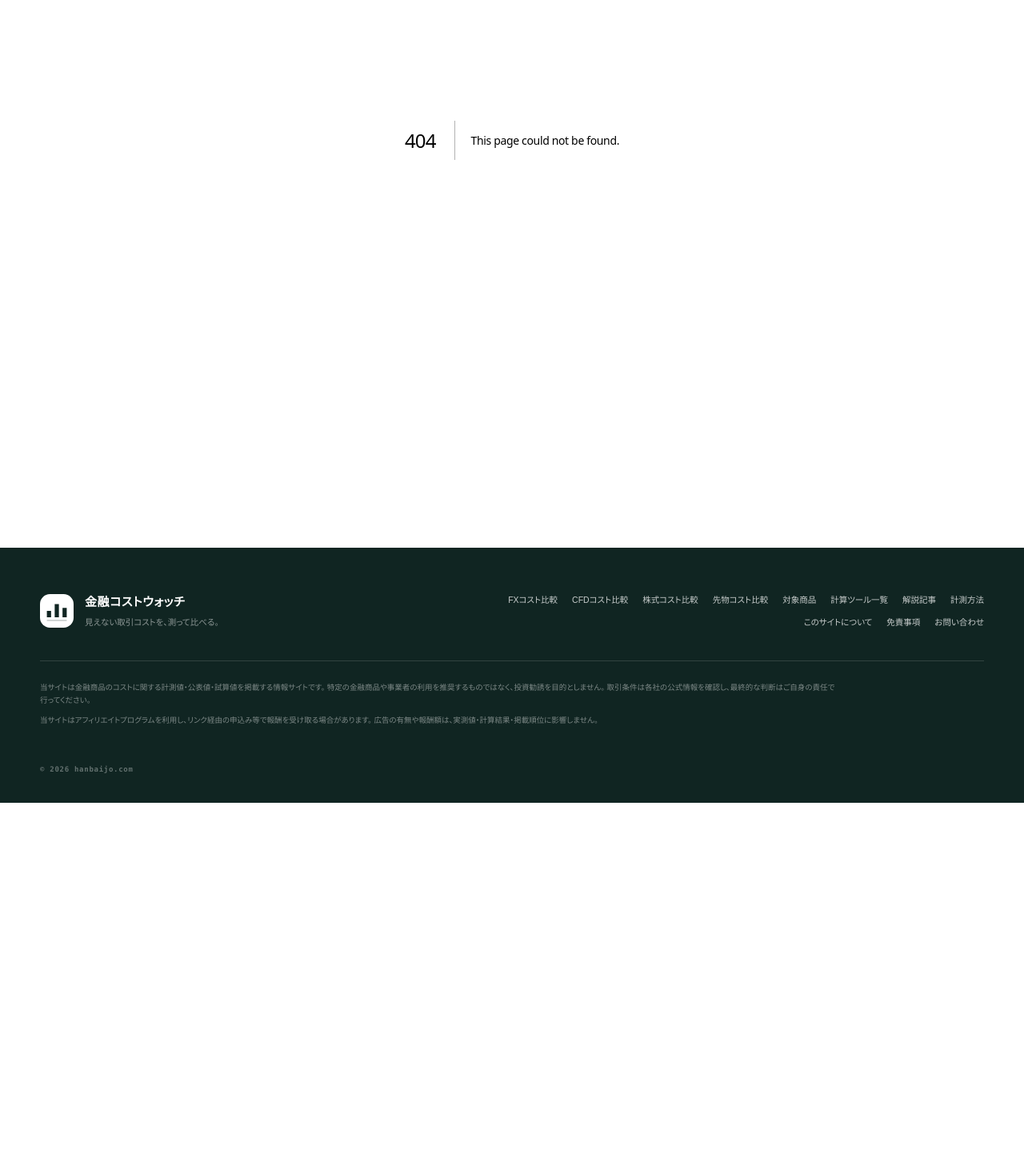
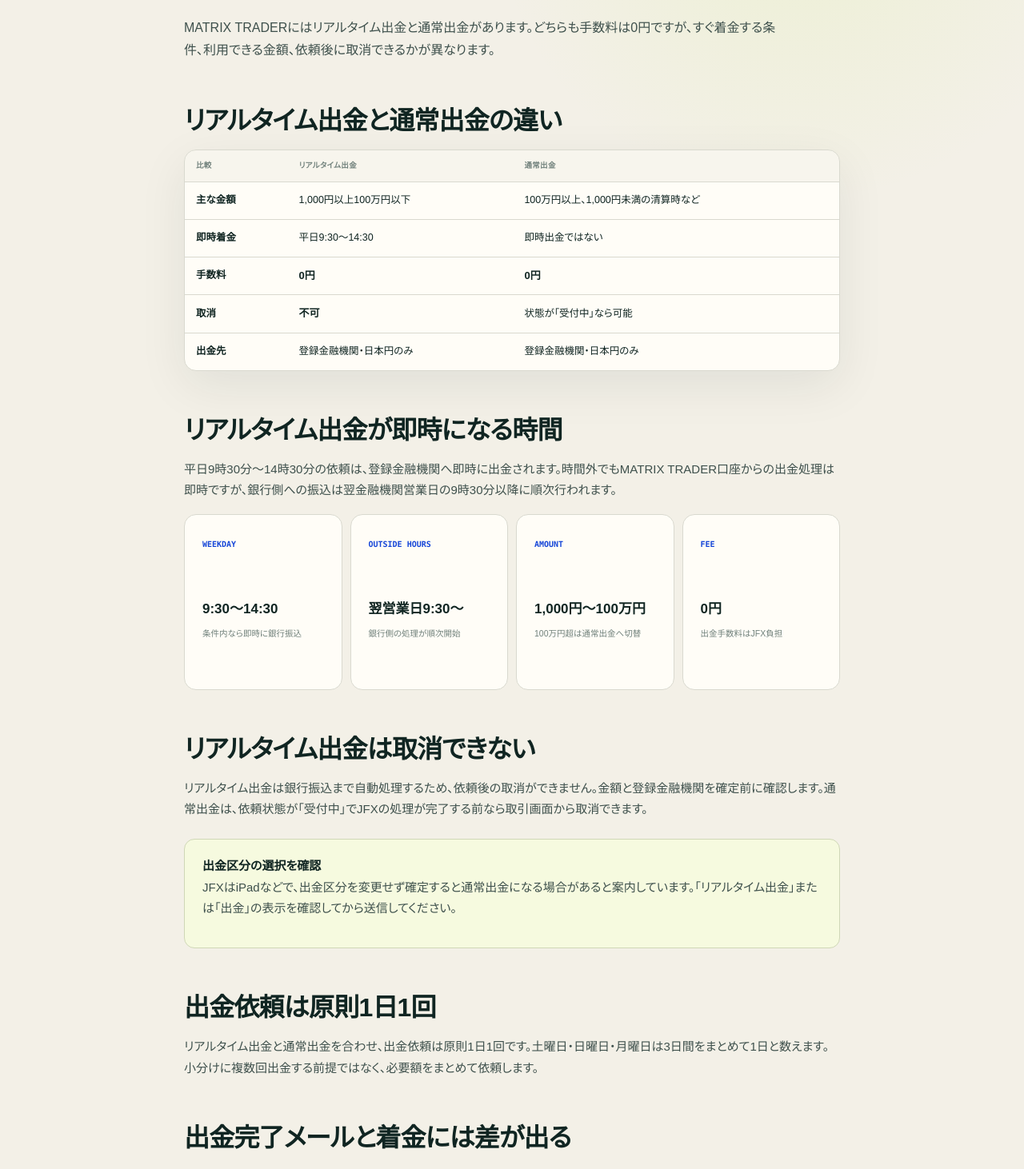
Before and after one commit to mrok18/hanbaijo, a Next.js app: page /articles/jfx-withdrawal-time-rules in a window 1280 px wide. Before the commit this address had no page. Shown: the part 302-1764 px from the top of the page at 80% size. Before the commit the page ends 1306 px from the top, so only its background shows below. Built offline with nearby package versions, Linux system fonts and the light colour scheme.

Commit message:
content: add JFX withdrawal guide

```diff
--- a/app/articles/jfx-fees-total-cost/page.tsx
+++ b/app/articles/jfx-fees-total-cost/page.tsx
@@ -48,6 +48,7 @@ export default function Page() {
     </ul><p>取引条件は2026年9月8日に公式ページで確認しました。スプレッド、スワップ、受付時間などは変更される場合があるため、利用前に最新情報を確認してください。</p></section>
 
     <p><Link href="/tools/jfx-scalping-cost-calculator">JFXの取引回数込みコストを計算する →</Link></p>
+    <p><Link href="/articles/jfx-withdrawal-time-rules">JFXの出金時間と取消条件を確認する →</Link></p>
     <p><Link href="/articles/jfx-lot-trade-unit">JFXの1Lotと通貨数を確認する →</Link></p>
     <p><Link href="/articles/jfx-losscut-margin-shortage">JFXのロスカットと不足金を確認する →</Link></p>
     <p><Link href="/fx/jfx">JFXの取引条件一覧へ →</Link></p>
--- /dev/null
+++ b/app/articles/jfx-withdrawal-time-rules/page.tsx
@@ -0,0 +1,56 @@
+import Link from 'next/link';
+
+export const metadata = {
+  title: 'JFXの出金はいつ反映？リアルタイム・通常出金の時間と取消条件',
+  description: 'JFX MATRIX TRADERの出金時間を整理。リアルタイム出金の金額・受付時間、時間外の着金、通常出金との違い、手数料と取消条件を解説します。',
+};
+
+export default function Page() {
+  return <article>
+    <p className="page-kicker">JFX / WITHDRAWAL</p>
+    <h1>JFXの出金はいつ反映？<br />2つの方法を比較</h1>
+    <p className="lede">MATRIX TRADERにはリアルタイム出金と通常出金があります。どちらも手数料は0円ですが、すぐ着金する条件、利用できる金額、依頼後に取消できるかが異なります。</p>
+
+    <h2>リアルタイム出金と通常出金の違い</h2>
+    <div className="data-panel"><div className="table-scroll"><table className="rates comparison-table"><thead><tr><th>比較</th><th>リアルタイム出金</th><th>通常出金</th></tr></thead><tbody>
+      <tr><td className="ex-name">主な金額</td><td>1,000円以上100万円以下</td><td>100万円以上、1,000円未満の清算時など</td></tr>
+      <tr><td className="ex-name">即時着金</td><td>平日9:30〜14:30</td><td>即時出金ではない</td></tr>
+      <tr><td className="ex-name">手数料</td><td><strong>0円</strong></td><td><strong>0円</strong></td></tr>
+      <tr><td className="ex-name">取消</td><td><strong>不可</strong></td><td>状態が「受付中」なら可能</td></tr>
+      <tr><td className="ex-name">出金先</td><td>登録金融機関・日本円のみ</td><td>登録金融機関・日本円のみ</td></tr>
+    </tbody></table></div></div>
+
+    <h2>リアルタイム出金が即時になる時間</h2>
+    <p>平日9時30分〜14時30分の依頼は、登録金融機関へ即時に出金されます。時間外でもMATRIX TRADER口座からの出金処理は即時ですが、銀行側への振込は翌金融機関営業日の9時30分以降に順次行われます。</p>
+    <div className="fx-metric-grid">
+      <article><b>WEEKDAY</b><h3>9:30〜14:30</h3><p>条件内なら即時に銀行振込</p></article>
+      <article><b>OUTSIDE HOURS</b><h3>翌営業日9:30〜</h3><p>銀行側の処理が順次開始</p></article>
+      <article><b>AMOUNT</b><h3>1,000円〜100万円</h3><p>100万円超は通常出金へ切替</p></article>
+      <article><b>FEE</b><h3>0円</h3><p>出金手数料はJFX負担</p></article>
+    </div>
+
+    <h2>リアルタイム出金は取消できない</h2>
+    <p>リアルタイム出金は銀行振込まで自動処理するため、依頼後の取消ができません。金額と登録金融機関を確定前に確認します。通常出金は、依頼状態が「受付中」でJFXの処理が完了する前なら取引画面から取消できます。</p>
+    <div className="callout"><strong>出金区分の選択を確認</strong><p>JFXはiPadなどで、出金区分を変更せず確定すると通常出金になる場合があると案内しています。「リアルタイム出金」または「出金」の表示を確認してから送信してください。</p></div>
+
+    <h2>出金依頼は原則1日1回</h2>
+    <p>リアルタイム出金と通常出金を合わせ、出金依頼は原則1日1回です。土曜日・日曜日・月曜日は3日間をまとめて1日と数えます。小分けに複数回出金する前提ではなく、必要額をまとめて依頼します。</p>
+
+    <h2>出金完了メールと着金には差が出る</h2>
+    <p>通常出金では、JFX側の処理完了後に出金完了メールが送信されます。その後に金融機関間の送金時間があるため、メール到着と銀行口座への着金が同時とは限りません。土日祝日は出金処理が行われず、金融機関の営業日を待つ場合があります。</p>
+
+    <h2>ポジション保有中は余力を残す</h2>
+    <p>出金可能額が表示されても、ポジションを保有している場合は、出金によって有効証拠金とロスカットまでの余裕が減ります。出金後の有効比率を試算し、急なスプレッド拡大や必要証拠金の変更にも耐えられる資金を残します。</p>
+
+    <section className="article-sources" aria-labelledby="sources"><h2 id="sources">参照した公式資料</h2><ul>
+      <li><a href="https://www.jfx.co.jp/payment/" target="_blank" rel="noopener noreferrer">JFX「入出金」</a></li>
+      <li><a href="https://www.jfx.co.jp/trading_rule/" target="_blank" rel="noopener noreferrer">JFX「取引ルール」</a></li>
+      <li><a href="https://www.jfx.co.jp/trading_rule/chuui_mt/" target="_blank" rel="noopener noreferrer">JFX「お取引における注意点」</a></li>
+    </ul><p>出金条件は2026年9月8日に公式ページで確認しました。受付時間や銀行側の処理は変更・臨時停止される場合があるため、依頼前に最新案内を確認してください。</p></section>
+
+    <p><Link href="/articles/jfx-swap-transfer-tax">スワップだけを確定・出金する方法を確認する →</Link></p>
+    <p><Link href="/articles/jfx-fees-total-cost">JFXの手数料と実質コストを確認する →</Link></p>
+    <p><Link href="/articles/jfx-losscut-margin-shortage">出金前にJFXのロスカット基準を確認する →</Link></p>
+    <p><Link href="/fx/jfx">JFXの取引条件一覧へ →</Link></p>
+  </article>;
+}
--- a/app/articles/posts.ts
+++ b/app/articles/posts.ts
@@ -1,4 +1,5 @@
 export const POSTS = [
+  { slug: 'jfx-withdrawal-time-rules', category: 'FX・JFX', title: 'JFXの出金はいつ反映？時間・金額・取消条件', desc: 'リアルタイム出金と通常出金の金額、即時着金の時間、時間外処理、手数料、依頼後の取消可否を比較する。' },
   { slug: 'jfx-hedging-margin-cost', category: 'FX・JFX', title: 'JFXの両建ては証拠金が片側分？コストと危険性', desc: '同数量は片側分、多い方で計算される証拠金と、スプレッド・スワップ差・設定・ロスカットの注意点を整理する。' },
   { slug: 'jfx-swap-transfer-tax', category: 'FX・JFX', title: 'JFXのスワップ振替とは？出金と税金の注意点', desc: '決済せず1円単位でスワップを確定する仕組みと、未実現・確定申告・休日や年末の取引日の違いを整理する。' },
   { slug: 'jfx-fees-total-cost', category: 'FX・JFX', title: 'JFXの手数料は本当に無料？実質コストを整理', desc: '取引・入出金・ロスカット手数料と、スプレッド・スワップ・スリッページなど残るコストを分けて確認する。' },
--- a/app/fx/jfx/page.tsx
+++ b/app/fx/jfx/page.tsx
@@ -12,6 +12,7 @@ export const metadata = {
 export default function Page() {
   if (!provider) notFound();
   return <FxProviderFactSheet provider={provider} relatedArticles={[
+    { href: '/articles/jfx-withdrawal-time-rules', title: 'JFXの出金時間と取消条件', description: 'リアルタイム出金と通常出金の金額、着金時間、取消可否を比較します。' },
     { href: '/articles/jfx-hedging-margin-cost', title: 'JFXの両建て証拠金とコスト', description: '片側分で計算される必要証拠金と、スプレッド・スワップ差・ロスカットの注意点を整理します。' },
     { href: '/articles/jfx-swap-transfer-tax', title: 'JFXのスワップ振替と税金', description: 'ポジションを決済せずスワップだけを確定・出金する流れと、年末の取引日を整理します。' },
     { href: '/articles/jfx-fees-total-cost', title: 'JFXの無料手数料と実質コスト', description: '取引・入出金・ロスカット手数料と、スプレッドやスワップなど残る負担を分けます。' },
```
